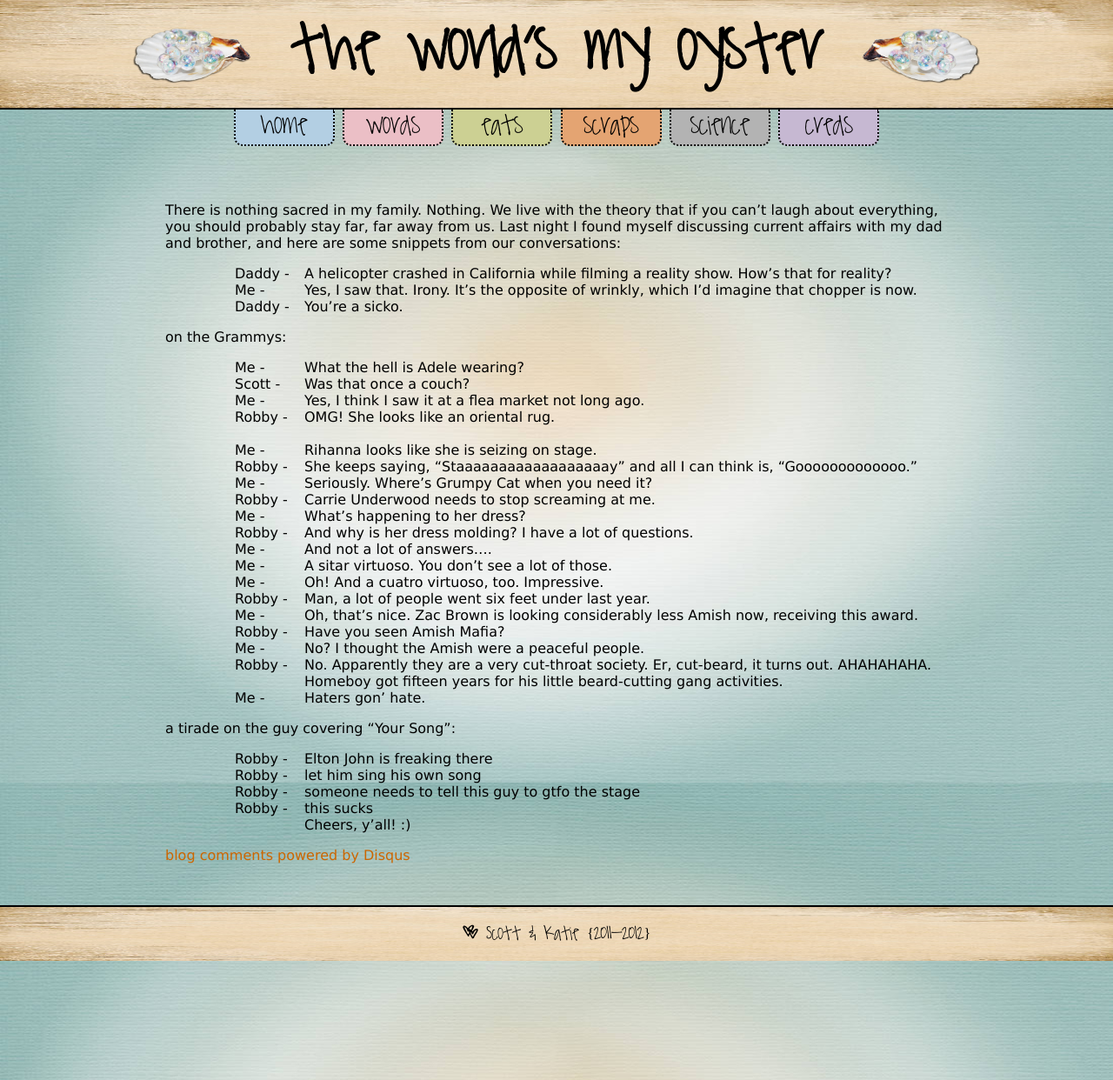
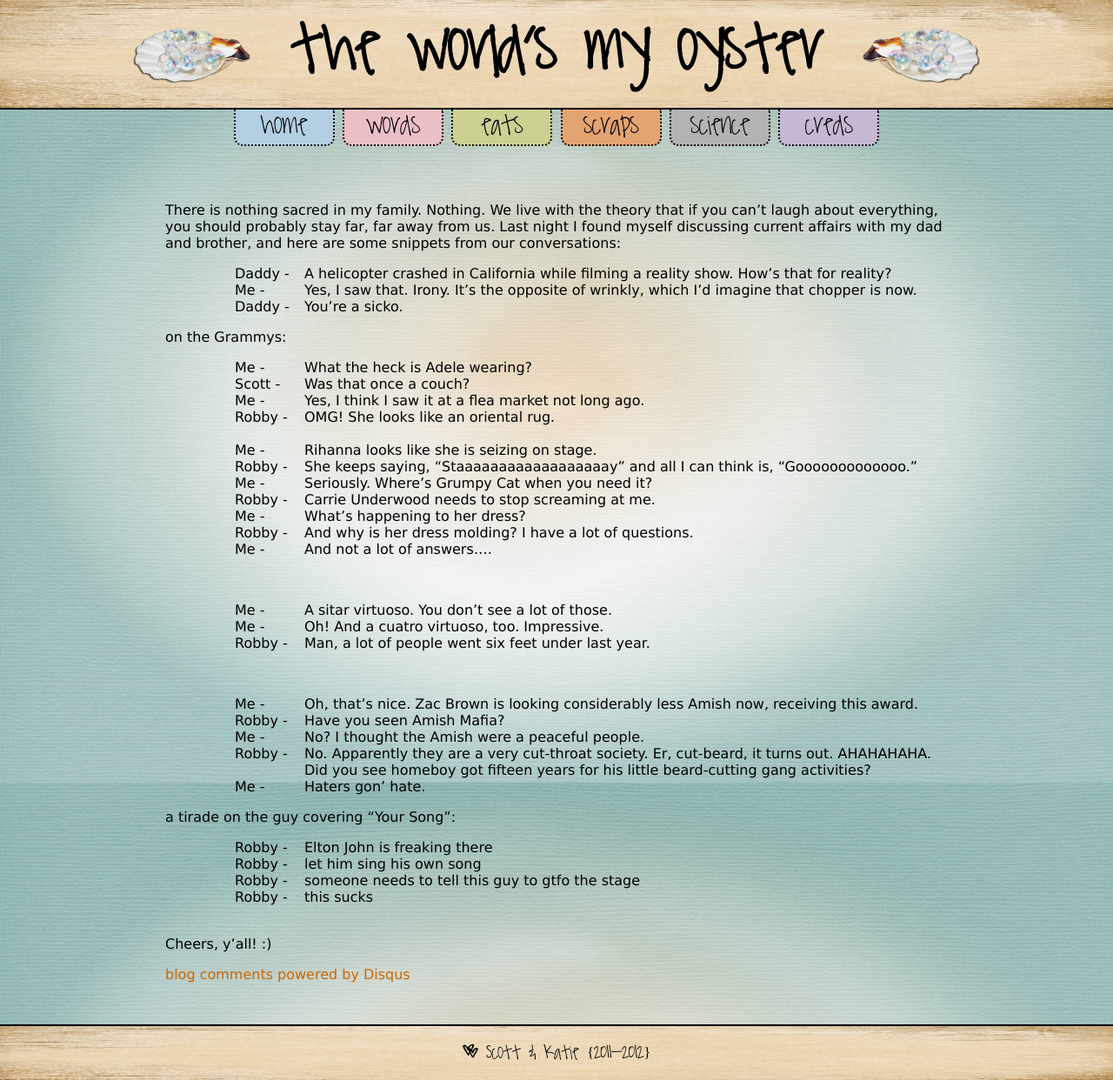
Before and after one commit to kpetersen/kpetersen.github.io, a Jekyll site: the page built from words/_posts/2013-02-10-current-affairs.markdown, in a window 1280 px wide. Shown: the whole page at 87% size. Built offline with Jekyll 4.4.1, drawn with Linux system fonts in a browser that asks for light colours; comment, search, counter and statistics services are not loaded.

Commit message:
a few edits and more spacing concern...

```diff
--- a/words/_posts/2013-02-10-current-affairs.markdown
+++ b/words/_posts/2013-02-10-current-affairs.markdown
@@ -20,7 +20,7 @@
 on the Grammys:
 
 Me
-: What the hell is Adele wearing?
+: What the heck is Adele wearing?
 
 Scott
 : Was that once a couch?
@@ -53,6 +53,7 @@
 
 Me
 : And not a lot of answers….
+
 <br/>
 
 Me
@@ -63,6 +64,7 @@
 
 Robby
 : Man, a lot of people went six feet under last year.
+
 <br/>
 
 Me
@@ -75,8 +77,8 @@
 : No? I thought the Amish were a peaceful people.
 
 Robby
-: No. Apparently they are a very cut-throat society. Er, cut-beard, it turns out. AHAHAHAHA. Homeboy got
-fifteen years for his little beard-cutting gang activities.
+: No. Apparently they are a very cut-throat society. Er, cut-beard, it turns out. AHAHAHAHA. Did you see homeboy got
+fifteen years for his little beard-cutting gang activities?
 
 Me
 : Haters gon' hate.
@@ -94,5 +96,6 @@
 
 Robby
 : this sucks
+
 <br/>
 Cheers, y'all! :)
```
